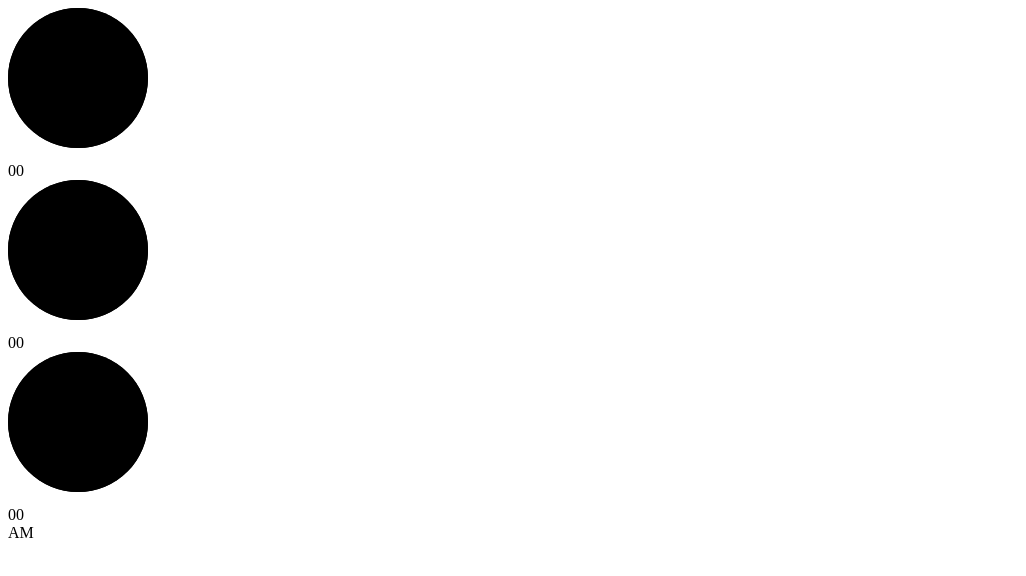
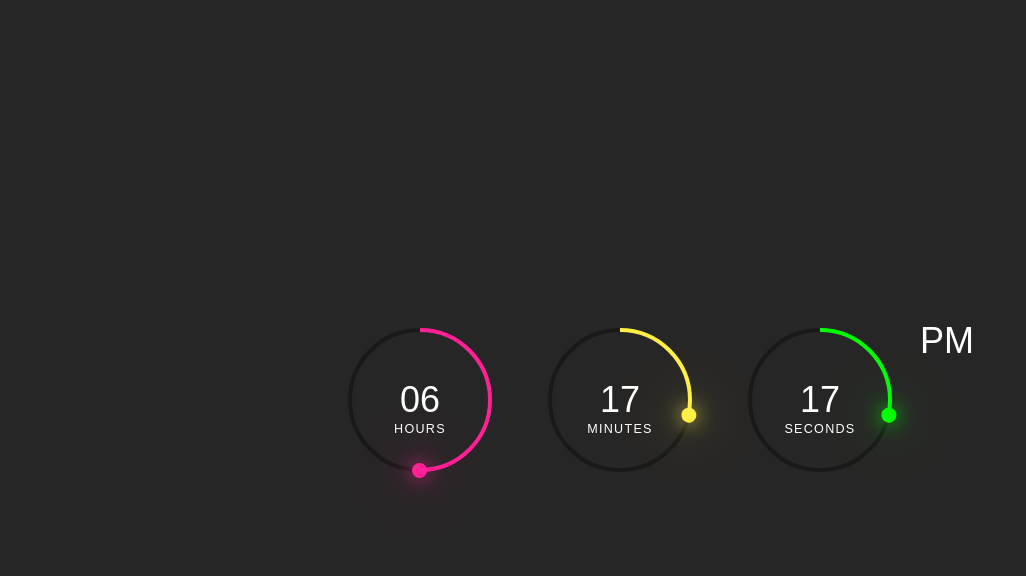
Before and after one commit to Mukulkms/digital-clock, a plain HTML site: page clock.html in a window 1280 px wide. Shown: the whole page, without its empty margins (0-1026 px from the left). Drawn offline with Linux system fonts and the light colour scheme; the site is published under a folder, as on GitHub Pages, so addresses that start at the root find nothing.

Commit message:
Update clock.html

```diff
--- a/clock.html
+++ b/clock.html
@@ -4,7 +4,7 @@
     <meta charset="UTF-8">
     <meta http-equiv="X-UA-Compatible" content="IE=edge">
     <meta name="viewport" content="width=device-width, initial-scale=1.0">
-    <link rel="stylesheet" href="/style.css">
+    <link rel="stylesheet" href="style.css">
     <title>Digital clock</title>
 </head>
 <body>
@@ -41,6 +41,6 @@
     <div id="session">AM</div>
 </div>
 </div>
-    <script src="/files.js"></script>
+    <script src="files.js"></script>
 </body>
 </html>
```
